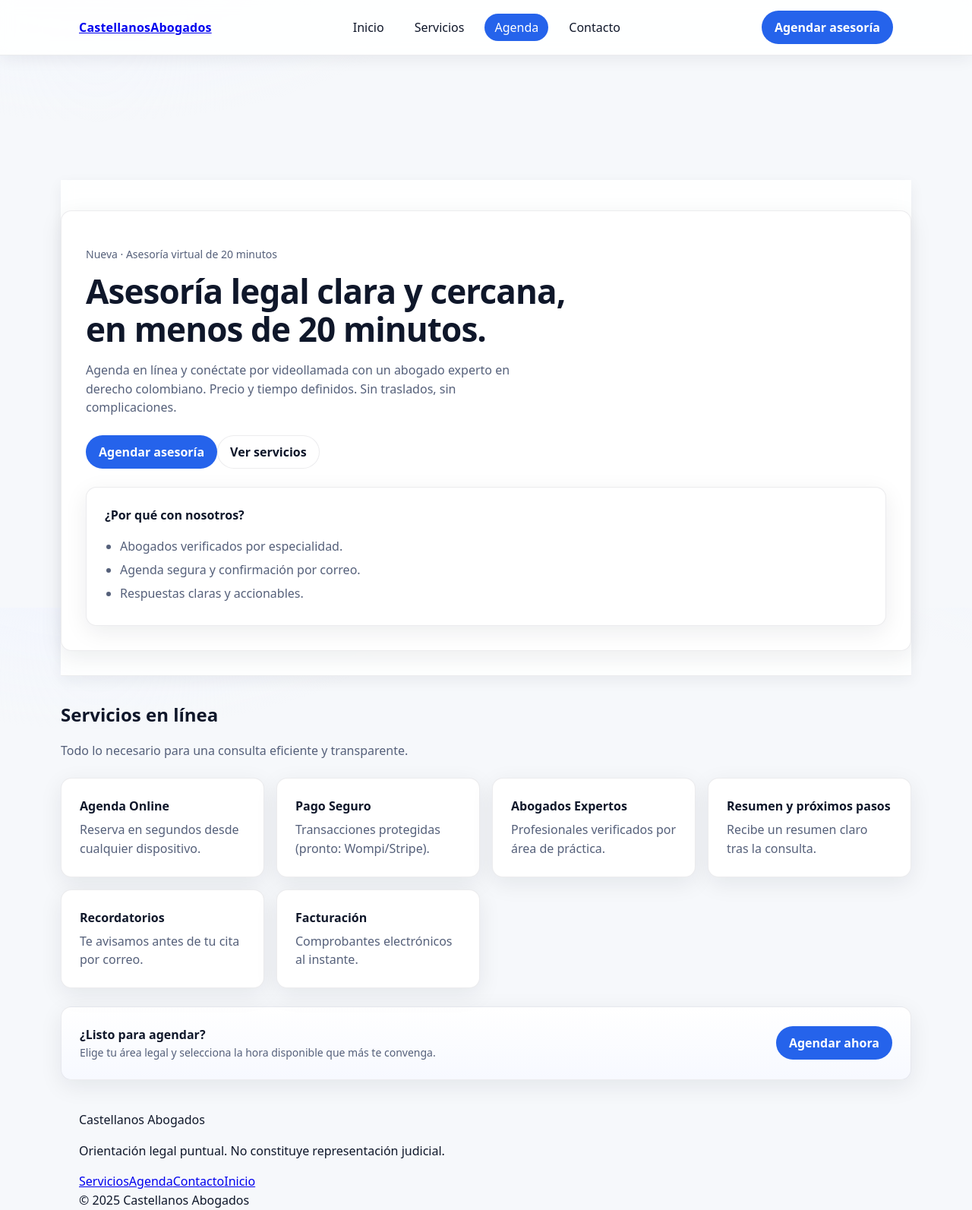
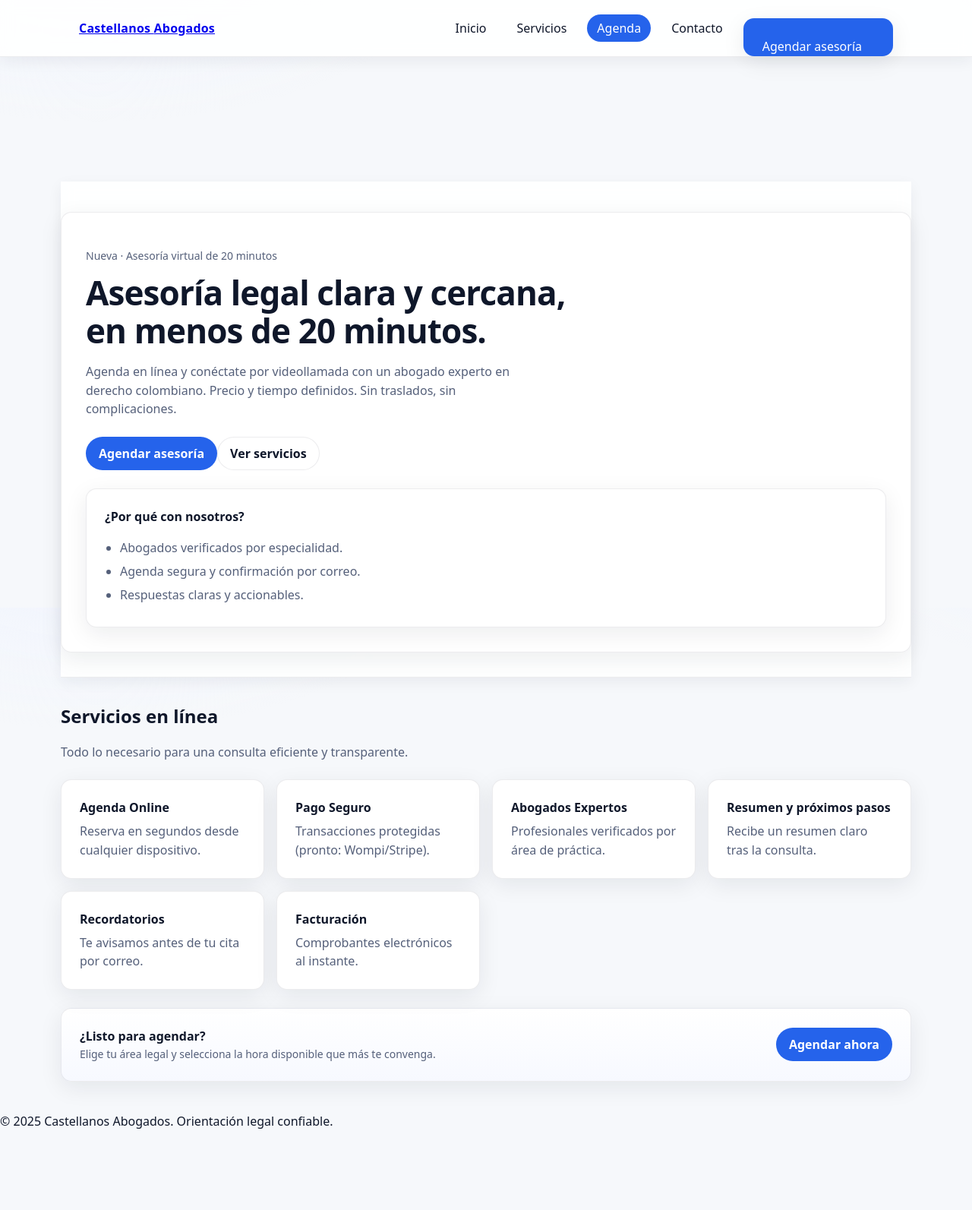
Before and after one commit to jjonnas1/castellanosabogados, a Next.js app: page / in a window 1280 px wide. Shown: the whole page at 76% size. After the commit the page ends 1489 px from the top, so only its background shows below. Built offline with nearby package versions, Linux system fonts and the light colour scheme.

Commit message:
Update layout.tsx

```diff
--- a/app/layout.tsx
+++ b/app/layout.tsx
@@ -1,53 +1,37 @@
 // app/layout.tsx
+import type { Metadata } from "next";
+import Link from "next/link";
 import "./globals.css";
-import Link from "next/link";
-import type { Metadata } from "next";
 
 export const metadata: Metadata = {
   title: "Castellanos Abogados",
-  description: "Asesoría legal clara y cercana. Agenda en línea con abogados verificados.",
+  description: "Asesoría legal clara y cercana en menos de 20 minutos.",
 };
 
 export default function RootLayout({ children }: { children: React.ReactNode }) {
   return (
     <html lang="es">
       <body>
+        {/* HEADER STICKY (no fixed) */}
         <header className="site-header">
-          <div className="wrap header-grid">
-            <Link href="/" className="brand">
-              <span className="brand-title">Castellanos</span>
-              <span className="brand-sub">Abogados</span>
-            </Link>
+          <div className="wrap">
+            <Link href="/" className="brand">Castellanos <span>Abogados</span></Link>
 
-            <nav className="main-nav">
-              <Link className="nav-link" href="/">Inicio</Link>
-              <Link className="nav-link" href="/servicios">Servicios</Link>
-              <Link className="nav-link" href="/agenda">Agenda</Link>
-              <Link className="nav-link" href="/contacto">Contacto</Link>
+            <nav className="nav">
+              <Link href="/">Inicio</Link>
+              <Link href="/#servicios">Servicios</Link>
+              <Link href="/agenda">Agenda</Link>
+              <Link href="/#contacto">Contacto</Link>
+              <Link href="/agenda" className="cta">Agendar asesoría</Link>
             </nav>
-
-            <div className="header-cta">
-              <Link href="/agenda" className="btn btn--primary btn--sm">Agendar asesoría</Link>
-            </div>
           </div>
         </header>
 
-        <main className="page">{children}</main>
+        {/* El contenido siempre reserva el alto del header */}
+        <main className="page" role="main">{children}</main>
 
-        <footer className="site-footer">
-          <div className="wrap footer-grid">
-            <div>
-              <div className="footer-brand">Castellanos Abogados</div>
-              <p className="muted">Orientación legal puntual. No constituye representación judicial.</p>
-            </div>
-            <div className="footer-links">
-              <Link className="link" href="/servicios">Servicios</Link>
-              <Link className="link" href="/agenda">Agenda</Link>
-              <Link className="link" href="/contacto">Contacto</Link>
-              <Link className="link" href="/">Inicio</Link>
-            </div>
-          </div>
-          <div className="wrap footer-legal">© {new Date().getFullYear()} Castellanos Abogados</div>
+        <footer className="site-footer" id="contacto">
+          © {new Date().getFullYear()} Castellanos Abogados. Orientación legal confiable.
         </footer>
       </body>
     </html>
```
